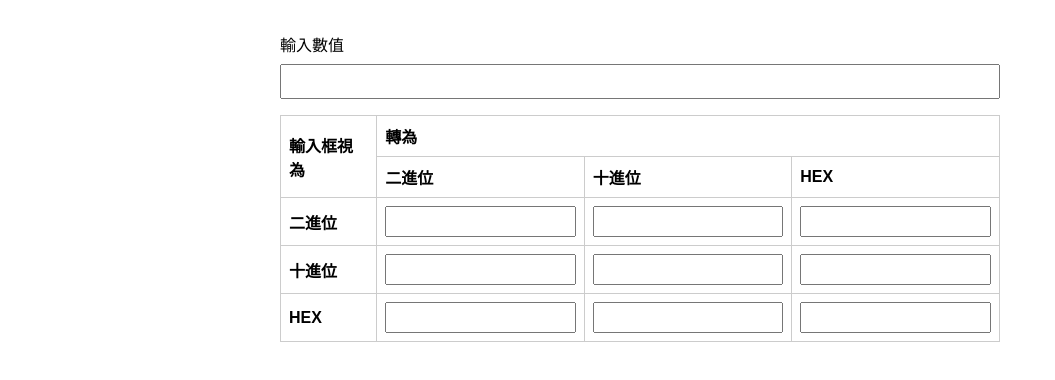
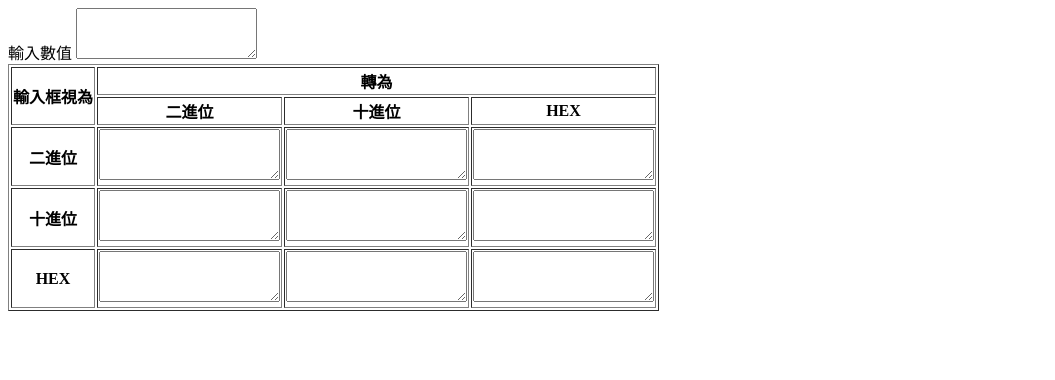
Before and after one commit to jscfping/my-repo, a plain HTML site: page static/radix-converter.html in a window 1280 px wide. Shown: the whole page, without its empty margins (0-1055 px from the left). Drawn offline with Linux system fonts and the light colour scheme.

Commit message:
feat: replace input fields with textareas in radix converter

```diff
--- a/static/radix-converter.html
+++ b/static/radix-converter.html
@@ -5,51 +5,13 @@
     <meta charset="UTF-8">
     <meta name="viewport" content="width=device-width, initial-scale=1">
     <title>進位轉換</title>
-    <style>
-        body {
-            max-width: 720px;
-            margin: 32px auto;
-            padding: 0 16px;
-            font-family: sans-serif;
-        }
-
-        label {
-            display: block;
-            margin-bottom: 8px;
-        }
-
-        #value {
-            box-sizing: border-box;
-            width: 100%;
-            padding: 8px;
-            margin-bottom: 16px;
-        }
-
-        table {
-            width: 100%;
-            border-collapse: collapse;
-        }
-
-        th,
-        td {
-            padding: 8px;
-            border: 1px solid #ccc;
-            text-align: left;
-        }
-
-        td input {
-            box-sizing: border-box;
-            width: 100%;
-            padding: 6px;
-        }
-    </style>
 </head>
 
 <body>
     <label for="value">輸入數值</label>
-    <input id="value" type="text" autocomplete="off" spellcheck="false">
+    <textarea id="value" rows="3" wrap="off" autocomplete="off" spellcheck="false"></textarea>
 
-    <table>
+    <table border="1">
         <thead>
             <tr>
                 <th rowspan="2" scope="col">輸入框視為</th>
@@ -64,21 +26,21 @@
         <tbody>
             <tr data-radix="2">
                 <th scope="row">二進位</th>
-                <td><input type="text" readonly aria-label="二進位輸入轉為二進位"></td>
-                <td><input type="text" readonly aria-label="二進位輸入轉為十進位"></td>
-                <td><input type="text" readonly aria-label="二進位輸入轉為 HEX"></td>
+                <td><textarea rows="3" readonly aria-label="二進位輸入轉為二進位"></textarea></td>
+                <td><textarea rows="3" readonly aria-label="二進位輸入轉為十進位"></textarea></td>
+                <td><textarea rows="3" readonly aria-label="二進位輸入轉為 HEX"></textarea></td>
             </tr>
             <tr data-radix="10">
                 <th scope="row">十進位</th>
-                <td><input type="text" readonly aria-label="十進位輸入轉為二進位"></td>
-                <td><input type="text" readonly aria-label="十進位輸入轉為十進位"></td>
-                <td><input type="text" readonly aria-label="十進位輸入轉為 HEX"></td>
+                <td><textarea rows="3" readonly aria-label="十進位輸入轉為二進位"></textarea></td>
+                <td><textarea rows="3" readonly aria-label="十進位輸入轉為十進位"></textarea></td>
+                <td><textarea rows="3" readonly aria-label="十進位輸入轉為 HEX"></textarea></td>
             </tr>
             <tr data-radix="16">
                 <th scope="row">HEX</th>
-                <td><input type="text" readonly aria-label="HEX 輸入轉為二進位"></td>
-                <td><input type="text" readonly aria-label="HEX 輸入轉為十進位"></td>
-                <td><input type="text" readonly aria-label="HEX 輸入轉為 HEX"></td>
+                <td><textarea rows="3" readonly aria-label="HEX 輸入轉為二進位"></textarea></td>
+                <td><textarea rows="3" readonly aria-label="HEX 輸入轉為十進位"></textarea></td>
+                <td><textarea rows="3" readonly aria-label="HEX 輸入轉為 HEX"></textarea></td>
             </tr>
         </tbody>
     </table>
@@ -105,13 +67,15 @@
         }
 
         function updateConversions() {
+            const cleanedValue = valueInput.value.toUpperCase().replace(/[^0-9A-F]/g, "");
+
             rows.forEach((row) => {
-                const number = parseValue(valueInput.value, Number(row.dataset.radix));
+                const number = parseValue(cleanedValue, Number(row.dataset.radix));
                 const results = number === null
                     ? ["", "", ""]
                     : [number.toString(2), number.toString(10), number.toString(16).toUpperCase()];
 
-                row.querySelectorAll("input").forEach((output, index) => {
+                row.querySelectorAll("textarea").forEach((output, index) => {
                     output.value = results[index];
                 });
             });
```
